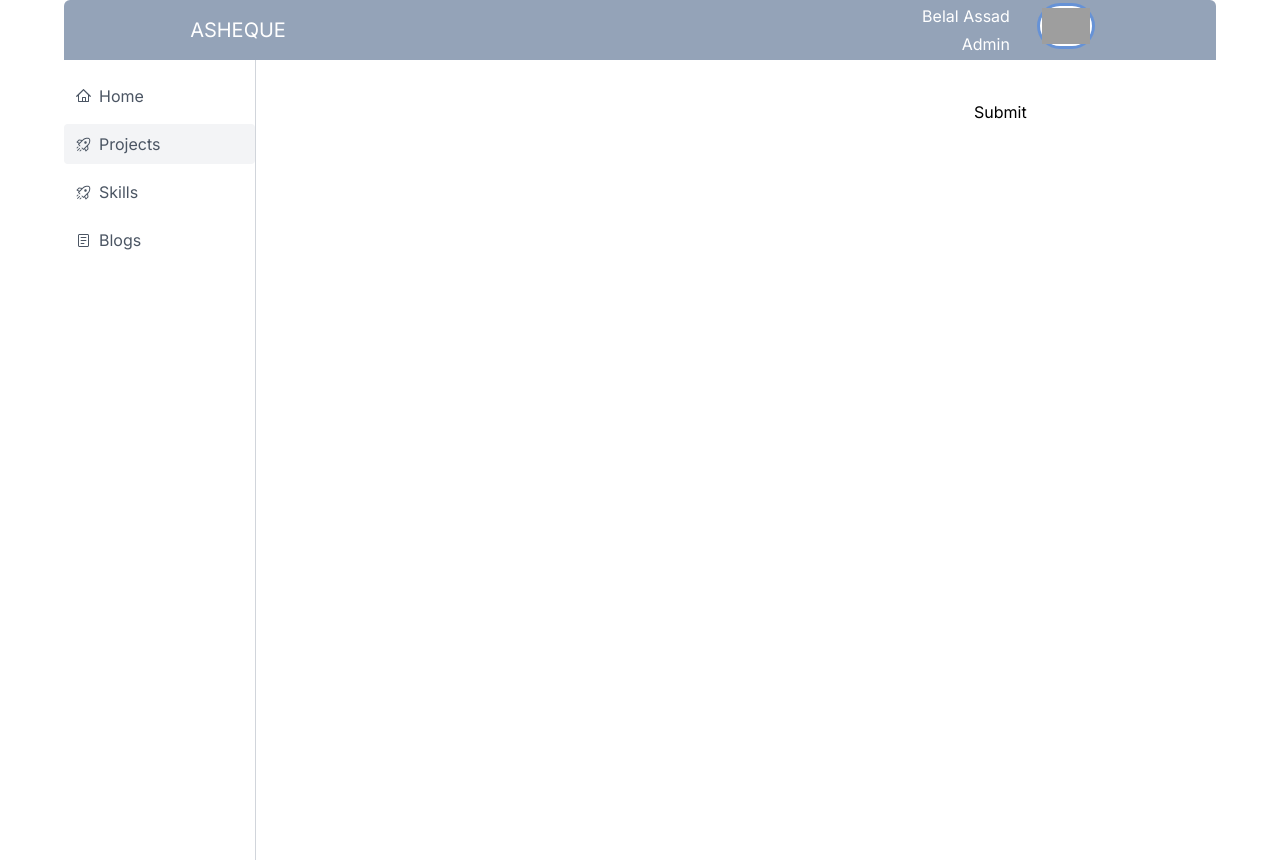
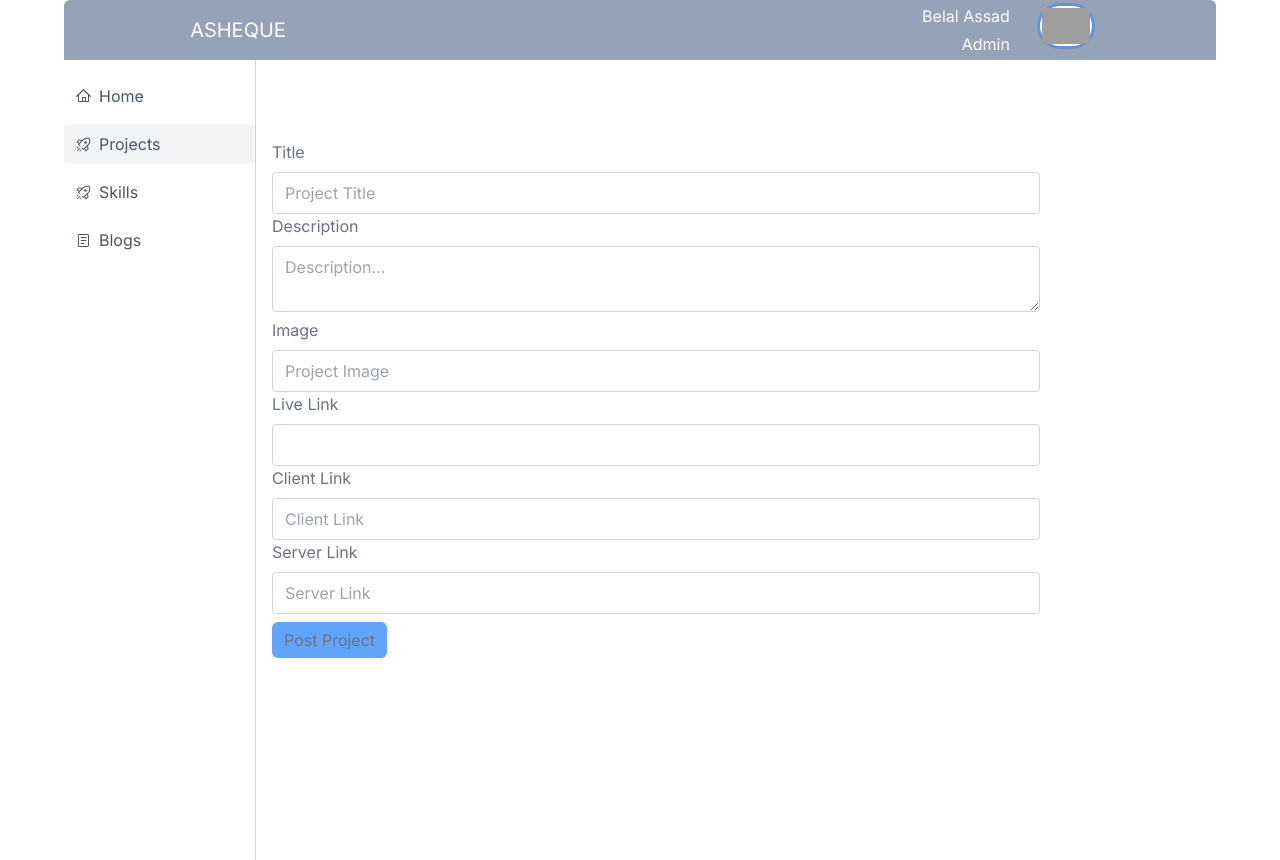
Before and after one commit to asheque33/my-portfolio-website, a Next.js app: page /admin/projects in a window 1280 px wide. Built offline with nearby package versions, Linux system fonts and the light colour scheme; grey boxes are pictures that could not be loaded.

Commit message:
creating a login page for admin

```diff
--- a/package.json
+++ b/package.json
@@ -16,6 +16,7 @@
     "next": "14.2.3",
     "react": "^18",
     "react-dom": "^18",
+    "react-hook-form": "^7.51.5",
     "react-redux": "^9.1.2",
     "react-type-animation": "^3.2.0"
   },
--- /dev/null
+++ b/src/app/(AdminLayout)/admin/login/page.tsx
@@ -0,0 +1,42 @@
+"use client";
+import React from "react";
+import { SubmitHandler, useForm } from "react-hook-form";
+import FormButton from "../../components/FormButton";
+interface ILoginFormInput {
+  email: string;
+  password: string;
+}
+
+const AdminLoginPage = () => {
+  const { register, handleSubmit } = useForm<ILoginFormInput>();
+  const onSubmit: SubmitHandler<ILoginFormInput> = (data) => console.log(data);
+  return (
+    <div className="text-gray-500 flex flex-col mx-auto my-16  max-w-5xl">
+      <form onSubmit={handleSubmit(onSubmit)}>
+        <label className="block" htmlFor="email">
+          Email
+        </label>
+        <input
+          className="w-full max-w-3xl px-3 py-2 border border-gray-300 rounded mt-2"
+          type="text"
+          {...register("email")}
+          placeholder="Enter Your Email"
+          id="email"
+        />
+        <label className="block" htmlFor="password">
+          Password
+        </label>
+        <input
+          className="w-full max-w-3xl px-3 py-2 border border-gray-300 rounded mt-2"
+          type="text"
+          {...register("password")}
+          placeholder="Enter Your Password"
+          id="password"
+        />
+        <FormButton type="submit" name="Login" />
+      </form>
+    </div>
+  );
+};
+
+export default AdminLoginPage;
--- a/src/app/(AdminLayout)/admin/projects/page.tsx
+++ b/src/app/(AdminLayout)/admin/projects/page.tsx
@@ -1,19 +1,83 @@
+"use client";
 import React from "react";
+import { SubmitHandler, useForm } from "react-hook-form";
+import FormButton from "../../components/FormButton";
+interface IFormInput {
+  title: string;
+  description: string;
+  image: string;
+  liveLink: string;
+  clientLink: string;
+  serverLink: string;
+}
+const ProjectsPage = () => {
+  const { register, handleSubmit } = useForm<IFormInput>();
+  const onSubmit: SubmitHandler<IFormInput> = (data) => console.log(data);
 
-const ProjectsPage = () => {
-  const handleCreateProject = (data: any) => {
-    console.log(data);
-  };
   return (
-    <form onSubmit={handleCreateProject}>
-      <input type="text" name="title" id="title" />
-      <input type="text" name="description" id="description" />
-      <input type="text" name="image" id="image" />
-      <input type="text" name="live-link" id="live-link" />
-      <input type="text" name="client-link" id="client-link" />
-      <input type="text" name="server-link" id="server-link" />
-      <button type="submit">Submit</button>
-    </form>
+    <div className="text-gray-500 flex flex-col mx-auto my-16  max-w-5xl">
+      <form onSubmit={handleSubmit(onSubmit)}>
+        <label className="block" htmlFor="title">
+          Title
+        </label>
+        <input
+          className="w-full max-w-3xl px-3 py-2 border border-gray-300 rounded mt-2"
+          type="text"
+          {...register("title")}
+          placeholder="Project Title"
+          id="title"
+        />
+        <label className="block" htmlFor="description">
+          Description
+        </label>
+        <textarea
+          {...register("description")}
+          className="w-full max-w-3xl px-3 py-2 border border-gray-300 rounded mt-2"
+          placeholder="Description..."
+          id="description"
+        />
+        <label className="block" htmlFor="image">
+          Image
+        </label>
+        <input
+          className="w-full max-w-3xl px-3 py-2 border border-gray-300 rounded mt-2"
+          type="text"
+          placeholder="Project Image"
+          {...register("image")}
+          id="image"
+        />
+        <label className="block" htmlFor="liveLink">
+          Live Link
+        </label>
+        <input
+          className="w-full max-w-3xl px-3 py-2 border border-gray-300 rounded mt-2"
+          type="text"
+          {...register("liveLink")}
+          id="live-link"
+        />
+        <label className="block" htmlFor="clientLink">
+          Client Link
+        </label>
+        <input
+          className="w-full max-w-3xl px-3 py-2 border border-gray-300 rounded mt-2"
+          type="text"
+          {...register("clientLink")}
+          placeholder="Client Link"
+          id="client-link"
+        />
+        <label className="block" htmlFor="serverLink">
+          Server Link
+        </label>
+        <input
+          className="w-full max-w-3xl px-3 py-2 border border-gray-300 rounded mt-2"
+          type="text"
+          {...register("serverLink")}
+          placeholder="Server Link"
+          id="server-link"
+        />
+        <FormButton type="submit" name="Post Project" />
+      </form>
+    </div>
   );
 };
 
--- /dev/null
+++ b/src/app/(AdminLayout)/components/FormButton.tsx
@@ -0,0 +1,14 @@
+import React from "react";
+
+const FormButton = ({ type, name }) => {
+  return (
+    <button
+      className="block rounded-md px-3 py-1.5 bg-blue-400 mt-2"
+      type={type}
+    >
+      {name}
+    </button>
+  );
+};
+
+export default FormButton;
```
Also changed, not shown: 1 other file (tests, documents, lock files or other folders).
